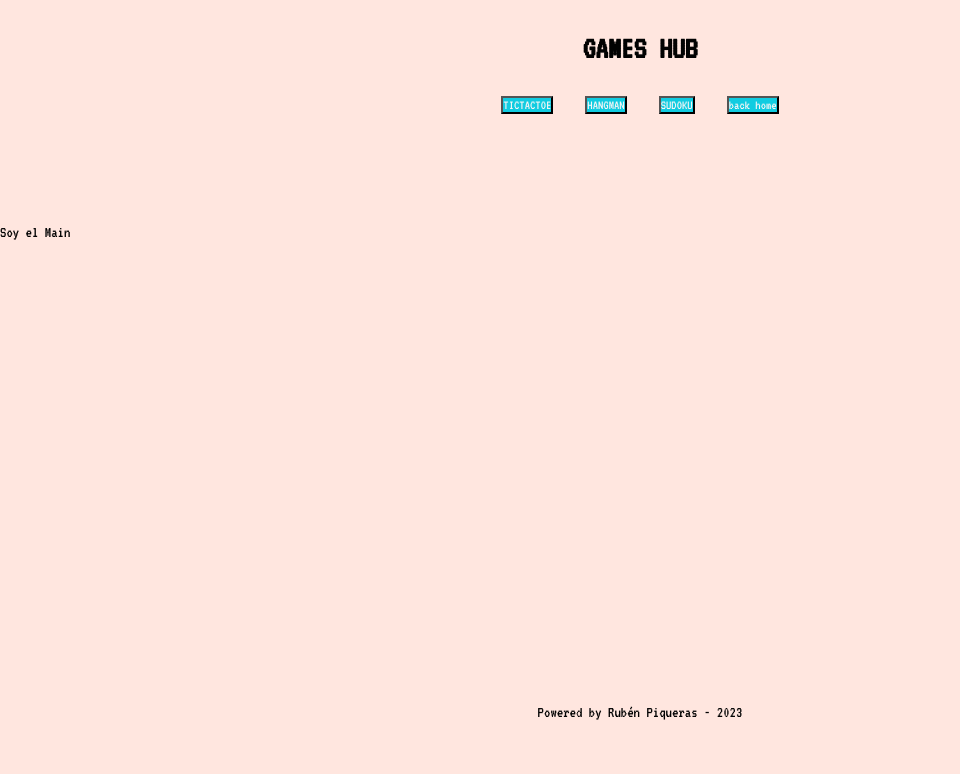
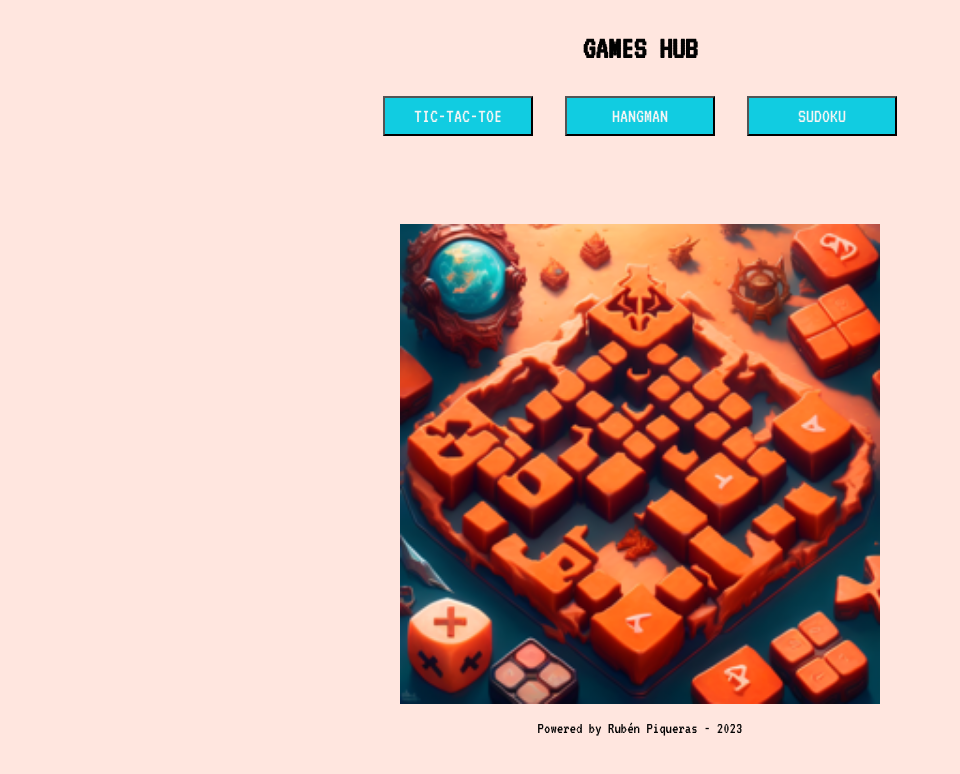
Before and after one commit to magicgithgub32/Proyecto_6_Games-Hub, a React (Vite) app: page / in a window 1280 px wide. Shown: the top 774 px of the page, without its empty margins (0-960 px from the left). Built offline with nearby package versions, Linux system fonts and the light colour scheme.

Commit message:
add styles to Home, add picture to main

```diff
--- a/src/App.jsx
+++ b/src/App.jsx
@@ -2,15 +2,18 @@ import { Route, Routes } from "react-router-dom";
 import "./style.css";
 import React from "react";
 import Home from "./pages/Home/Home";
+import TicTacToe from "./pages/TicTacToe/TicTacToe";
+import Hangman from "./pages/Hangman/Hangman";
+import Sudoku from "./pages/Sudoku/Sudoku";
 
 function App() {
   return (
     <>
       <Routes>
         <Route path="/" element={<Home />}></Route>
-        {/* <Route path="/tictactoe" element={<TicTacToe />}></Route> */}
-        {/* <Route path="/hangman" element={<Hangman />}></Route> */}
-        {/* <Route path="/sudoku" element={<Sudoku />}></Route> */}
+        <Route path="/tictactoe" element={<TicTacToe />}></Route>
+        <Route path="/hangman" element={<Hangman />}></Route>
+        <Route path="/sudoku" element={<Sudoku />}></Route>
         <Route path="*" element={<Home />}></Route>
       </Routes>
     </>
--- a/src/components/Footer/Footer.css
+++ b/src/components/Footer/Footer.css
@@ -2,5 +2,5 @@
     display: flex;
     align-items: center;
     justify-content: center;
-
+    margin-top: 1rem;
 }
--- a/src/components/Header/Header.css
+++ b/src/components/Header/Header.css
@@ -8,6 +8,18 @@
 
 .gamesButtons {
     display: flex;
+    flex-wrap: wrap;
     gap: 2rem;
     padding: 2rem;
 }
+
+button {
+    cursor: pointer;
+}
+
+button:hover {
+transition: var(--transition);
+-webkit-box-shadow: 10px 10px 23px 0px rgba(0,0,0,0.75);
+-moz-box-shadow: 10px 10px 23px 0px rgba(0,0,0,0.75);
+box-shadow: 10px 10px 23px 0px rgba(0,0,0,0.75);
+}
--- a/src/components/Header/Header.jsx
+++ b/src/components/Header/Header.jsx
@@ -8,7 +8,7 @@ const Header = () => {
       <h1>GAMES HUB</h1>
       <article className="gamesButtons">
         <Link to={`/tictactoe`}>
-          <button>TICTACTOE</button>
+          <button>TIC-TAC-TOE</button>
         </Link>
         <Link to={`/hangman`}>
           <button>HANGMAN</button>
@@ -16,9 +16,6 @@ const Header = () => {
         <Link to={`/sudoku`}>
           <button>SUDOKU</button>
         </Link>
-        <Link to={`/`}>
-          <button>back home</button>
-        </Link>
       </article>
     </div>
   );
--- a/src/components/Main/Main.css
+++ b/src/components/Main/Main.css
@@ -1,3 +1,11 @@
 .mainWrapper {
     height: 60vh;
+    display: flex;
+    align-items: center;
+    justify-content: center;
 }
+
+.mainWrapper > img {
+    height: 100%;
+    width: auto;
+}
--- a/src/components/Main/Main.jsx
+++ b/src/components/Main/Main.jsx
@@ -3,9 +3,9 @@ import React from "react";
 
 const Main = () => {
   return (
-    <div className="mainWrapper">
-      <p>Soy el Main</p>
-    </div>
+    <figure className="mainWrapper">
+      <img src="./public/Hotpot.png" alt="GamesHub" />
+    </figure>
   );
 };
 
--- a/src/pages/Hangman/Hangman.jsx
+++ b/src/pages/Hangman/Hangman.jsx
@@ -0,0 +1,16 @@
+import { Link } from "react-router-dom";
+import "./Hangman.css";
+import React from "react";
+
+const Hangman = () => {
+  return (
+    <>
+      <p>I'm the Hangman</p>
+      <Link to={`/`}>
+        <button>back home</button>
+      </Link>
+    </>
+  );
+};
+
+export default Hangman;
--- a/src/pages/Home/Home.jsx
+++ b/src/pages/Home/Home.jsx
@@ -1,6 +1,5 @@
 import "./Home.css";
 import React from "react";
-import { Link } from "react-router-dom";
 import Header from "../../components/Header/Header";
 import Main from "../../components/Main/Main";
 import Footer from "../../components/Footer/Footer";
--- a/src/pages/Sudoku/Sudoku.jsx
+++ b/src/pages/Sudoku/Sudoku.jsx
@@ -0,0 +1,16 @@
+import "./Sudoku.css";
+import React from "react";
+import { Link } from "react-router-dom";
+
+const Sudoku = () => {
+  return (
+    <>
+      <p>I'm the Sudoku</p>
+      <Link to={`/`}>
+        <button>back home</button>
+      </Link>
+    </>
+  );
+};
+
+export default Sudoku;
--- a/src/pages/TicTacToe/TicTacToe.jsx
+++ b/src/pages/TicTacToe/TicTacToe.jsx
@@ -0,0 +1,16 @@
+import "./TicTacToe.css";
+import React from "react";
+import { Link } from "react-router-dom";
+
+const TicTacToe = () => {
+  return (
+    <>
+      <p>I'm the Tic-Tac-Toe</p>
+      <Link to={`/`}>
+        <button>back home</button>
+      </Link>
+    </>
+  );
+};
+
+export default TicTacToe;
--- a/src/style.css
+++ b/src/style.css
@@ -6,6 +6,9 @@
   --button-color: #11cce1;
   --primary-text-color: #020202;
   --button-text-color: whitesmoke;
+
+  --transition: 0.8s ease-in-out;
+
 }
 
 * {
@@ -22,10 +25,15 @@ html {
 
 body {
   background-color: var(--main-bg-color);
-  color: var(--primary-text-color)
+  color: var(--primary-text-color);
 }
 
 button {
   background-color: var(--button-color);
-  color: var(--button-text-color)
+  color: var(--button-text-color);
+  padding: .5rem;
+  width: 150px;
+  height: auto;
+  font-size: 20px;
+
 }
```
Also changed, not shown: public/Hotpot.png (added).
